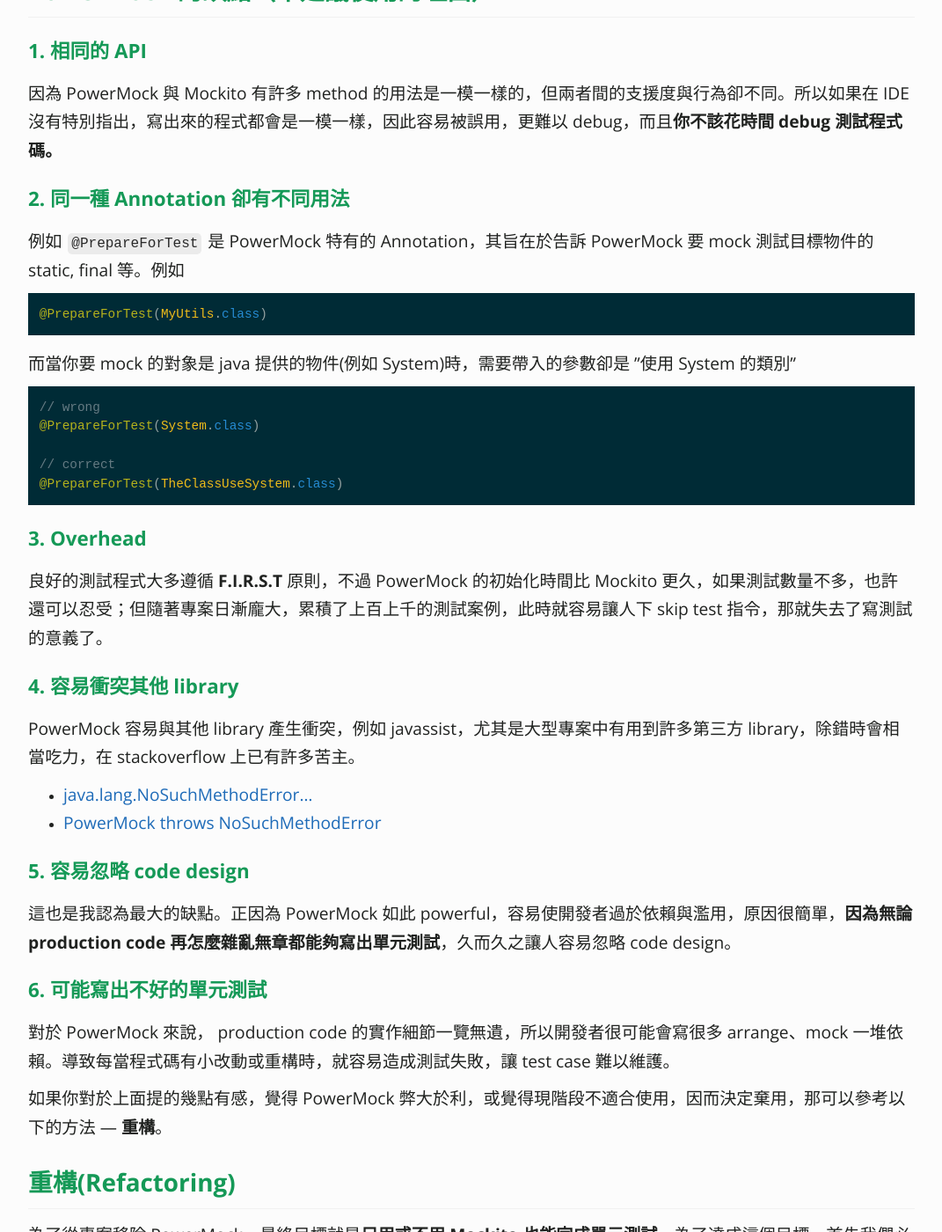
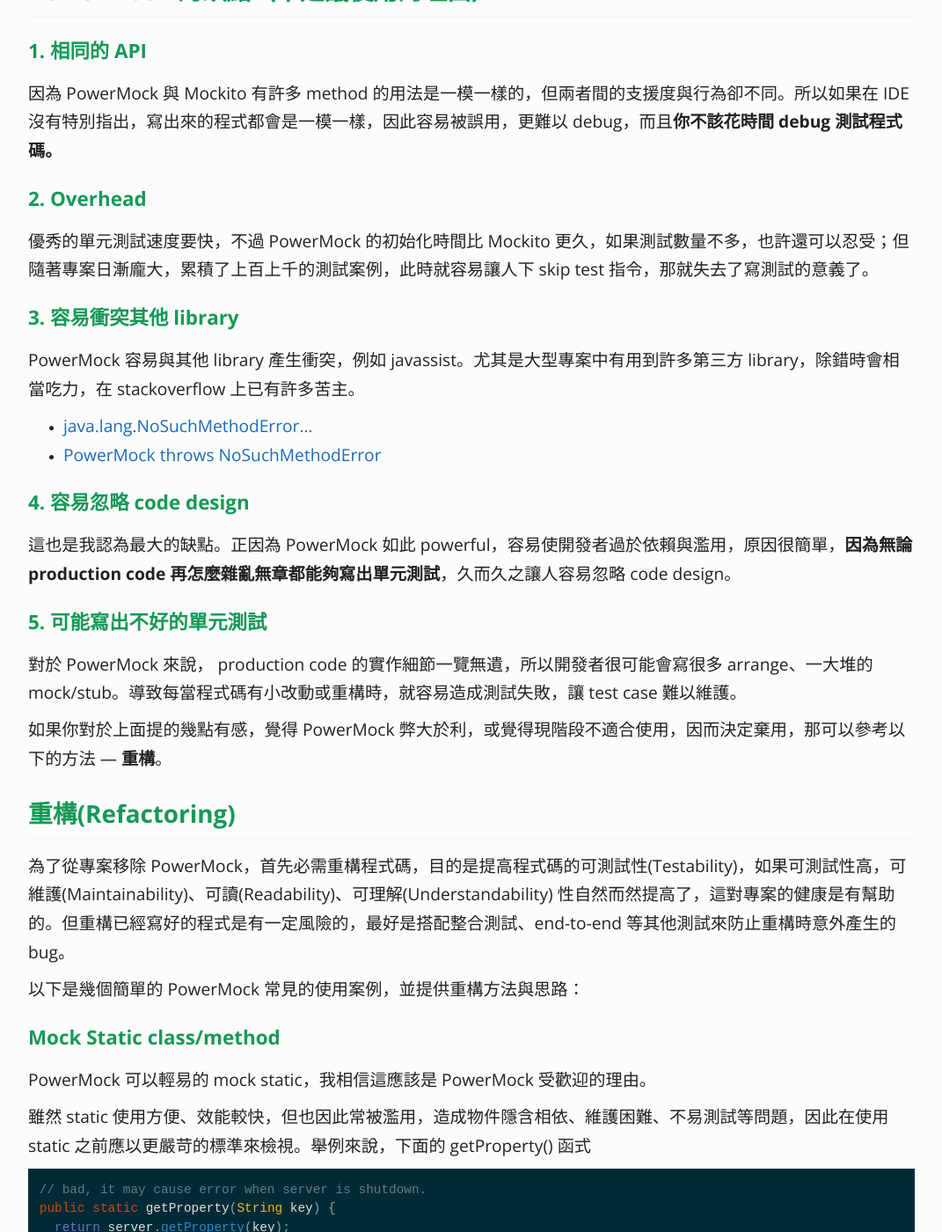
Before and after one commit to KaiSheng714/KaiSheng714.github.io, a Jekyll site: the page built from _posts/2022-01-06-why-powermock-is-bad.md, in a window 1280 px wide and 1400 px high, scrolled down 1165 px. Shown: the whole window at 88% size, without its empty margins (104-1175 px from the left). Built offline with Jekyll 4.4.1, drawn with Linux system fonts in a browser that asks for light colours; comment, search, counter and statistics services are not loaded; some of the changed text lies outside the part shown.

Commit message:
powermock

````diff
--- a/_posts/2022-01-06-why-powermock-is-bad.md
+++ b/_posts/2022-01-06-why-powermock-is-bad.md
@@ -9,69 +9,53 @@
 image: /assets/image/site-image-small.png
 ---
 
-我們在寫 Java 的單元測試時常會使用 mocking framework，因為它能幫助我們輕鬆建立 mocked object，不必再為了單元測試而寫假物件，也更容易對目標物件進行獨立測試，隔絕外部相依，而降低寫單元測試的負擔。目前有許多主流 mocking framework，如最受歡迎的 Mockito，以及本篇文章的主角 — PowerMock。
+寫單元測試時常會使用 mocking framework，因為它能幫助我們輕鬆建立 mocked object，不必再為了單元測試而寫假物件，更容易對待測物件隔絕外部相依，進行獨立測試，降低寫單元測試的負擔。目前有許多主流 mocking framework，如最受歡迎的 Mockito，以及本篇文章的主角 — PowerMock。
 
 ![powermock](/assets/image/powermock.png?style=center)
 
-[PowerMock](https://github.com/powermock/powermock) 是基於 Mockito 並擴充了許多實用的測試方法。PowerMock 讓開發者可以輕鬆地 mock private method, static, final class 甚至是 constructor 等。簡而言之， Mockito 不能做到的事，PowerMock 幾乎都能一手包辦！不過，在 PowerMock 官方的 README 中說了一段耐人尋味的話:
+[PowerMock](https://github.com/powermock/powermock) 是基於 Mockito 並擴充了許多實用測試方法。PowerMock 讓開發者可以輕鬆地 mock private method, static, final class 甚至是 constructor 等。簡而言之， Mockito 不能做到的事，PowerMock 幾乎都能一手包辦！不過，在 PowerMock 官方的 README 中說了一段耐人尋味的話:
 >
 > Please note that PowerMock is mainly intended for people with expert knowledge in unit testing.
 > Putting it in the hands of junior developers may cause more harm than good.
 >
 
-既然 PowerMock 這麼強大，為什麼作者會做出此評論呢? 接著我將加以分析與探討：
+既然 PowerMock 這麼強大，為何作者做出此評論呢？ 接著我將加以分析與探討：
 
 ## **PowerMock 的優點**
-- 強大的 mock 功能: 能因應各式難以撰寫測試的情況，尤其是欲在 legacy code 中加入測試時非常實用。
+- 強大的 mock 功能: 能因應各種難以撰寫測試的情況，尤其是欲在 legacy code 中加入測試時非常實用。
 - 用法與 Mockito 類似: 對於熟悉 Mockito 的廣大使用者來說能快速上手。
 
 ## **PowerMock 的缺點（不建議使用的理由）**
 ### **1. 相同的 API**
 因為 PowerMock 與 Mockito 有許多 method 的用法是一模一樣的，但兩者間的支援度與行為卻不同。所以如果在 IDE 沒有特別指出，寫出來的程式都會是一模一樣，因此容易被誤用，更難以 debug，而且**你不該花時間 debug 測試程式碼。**
 
-### **2. 同一種 Annotation 卻有不同用法**
-例如 `@PrepareForTest` 是 PowerMock 特有的 Annotation，其旨在於告訴 PowerMock 要 mock 測試目標物件的 static, final 等。例如
+### **2. Overhead**
+優秀的單元測試速度要快，不過 PowerMock 的初始化時間比 Mockito 更久，如果測試數量不多，也許還可以忍受；但隨著專案日漸龐大，累積了上百上千的測試案例，此時就容易讓人下 skip test 指令，那就失去了寫測試的意義了。
 
-```java
-@PrepareForTest(MyUtils.class)
-```
+### **3. 容易衝突其他 library**
+PowerMock 容易與其他 library 產生衝突，例如 javassist。尤其是大型專案中有用到許多第三方 library，除錯時會相當吃力，在 stackoverflow 上已有許多苦主。
 
-而當你要 mock 的對象是 java 提供的物件(例如 System)時，需要帶入的參數卻是 ”使用 System 的類別”
-
-```java
-// wrong
-@PrepareForTest(System.class)
-
-// correct
-@PrepareForTest(TheClassUseSystem.class)
-```
-
-### **3. Overhead**
-良好的測試程式大多遵循 **F.I.R.S.T** 原則，不過 PowerMock 的初始化時間比 Mockito 更久，如果測試數量不多，也許還可以忍受；但隨著專案日漸龐大，累積了上百上千的測試案例，此時就容易讓人下 skip test 指令，那就失去了寫測試的意義了。
-
-### **4. 容易衝突其他 library**
-PowerMock 容易與其他 library 產生衝突，例如 javassist，尤其是大型專案中有用到許多第三方 library，除錯時會相當吃力，在 stackoverflow 上已有許多苦主。
 - [java.lang.NoSuchMethodError...](https://stackoverflow.com/a/71977415/5485454)
 - [PowerMock throws NoSuchMethodError](https://stackoverflow.com/a/40371375/5485454)
 
-### **5. 容易忽略 code design**
+### **4. 容易忽略 code design**
 這也是我認為最大的缺點。正因為 PowerMock 如此 powerful，容易使開發者過於依賴與濫用，原因很簡單，**因為無論 production code 再怎麼雜亂無章都能夠寫出單元測試**，久而久之讓人容易忽略 code design。
 
-### **6. 可能寫出不好的單元測試**
-對於 PowerMock 來說， production code 的實作細節一覽無遺，所以開發者很可能會寫很多 arrange、mock 一堆依賴。導致每當程式碼有小改動或重構時，就容易造成測試失敗，讓 test case 難以維護。
+### **5. 可能寫出不好的單元測試**
+對於 PowerMock 來說， production code 的實作細節一覽無遺，所以開發者很可能會寫很多 arrange、一大堆的 mock/stub。導致每當程式碼有小改動或重構時，就容易造成測試失敗，讓 test case 難以維護。
 
 
 如果你對於上面提的幾點有感，覺得 PowerMock 弊大於利，或覺得現階段不適合使用，因而決定棄用，那可以參考以下的方法 — **重構**。
 
 ## **重構(Refactoring)**
-為了從專案移除 PowerMock，最終目標就是**只用或不用 Mockito 也能完成單元測試**，為了達成這個目標，首先我們必需重構程式碼，目的是提高程式碼的可測試性(Testability)，如果可測試性高，可維護(Maintainability)、可讀(Readability)、可理解(Understandability)性自然而然提高了，這對專案的健康是有幫助的。後來才加入的新同事也會很感謝你，因為這樣也能減少他們上手的成本。
+為了從專案移除 PowerMock，首先必需重構程式碼，目的是提高程式碼的可測試性(Testability)，如果可測試性高，可維護(Maintainability)、可讀(Readability)、可理解(Understandability) 性自然而然提高了，這對專案的健康是有幫助的。但重構已經寫好的程式是有一定風險的，最好是搭配整合測試、end-to-end 等其他測試來防止重構時意外產生的 bug。
 
 以下是幾個簡單的 PowerMock 常見的使用案例，並提供重構方法與思路：
 
 ### **Mock Static class/method**
 PowerMock 可以輕易的 mock static，我相信這應該是 PowerMock 受歡迎的理由。
 
-雖然 static 使用方便、效能較快，但也因此常被濫用，造成物件隱含相依、維護困難、不易測試等問題，因此在使用 static 之前應以更嚴苛的標準來檢視。舉例來說，下面的 getProperty() 函式，從程式的角度看起來沒問題，但實際上在 Server 尚未啟動時可能產生錯誤或是沒有回傳值。因為這個 method 相依了 Server 的狀態，所以不適合作為 static method，應該改成 instance method。
+雖然 static 使用方便、效能較快，但也因此常被濫用，造成物件隱含相依、維護困難、不易測試等問題，因此在使用 static 之前應以更嚴苛的標準來檢視。舉例來說，下面的 getProperty() 函式
 
 ```java
 // bad, it may cause error when server is shutdown.
@@ -79,8 +63,7 @@
   return server.getProperty(key);
 }
 ```
-
-理論上，一個良好的 static method 是不需要 mock 的，就讓它做該做的事吧！如下例子：
+從程式的角度看起來沒問題，但實際上在 Server 尚未啟動時可能產生錯誤或是沒有回傳值。因為這個 method 相依了 Server 的狀態，所以不適合作為 static method，應該改成 instance method。理論上，一個良好的 static method 是不需要 mock 的，就讓它做該做的事吧！如下例子：
 
 ```java
 // Let it run, don't mock StringUtils.
@@ -161,7 +144,7 @@
 ```
 
 ### **Mock Constructor**
-若寫單元測試時，欲將 `new`回傳成不同的實作的 instance，這時可以使用 PowerMock 提供的 `whenNew()`：
+若寫單元測試時，欲將 `new` 回傳成不同的實作的 instance，這時可以使用 PowerMock 提供的 `whenNew()`：
 
 ```java
 // In MyClass (SUT)
````
Also changed, not shown: other parts of _posts/2022-01-06-why-powermock-is-bad.md (+1 -1 lines).
